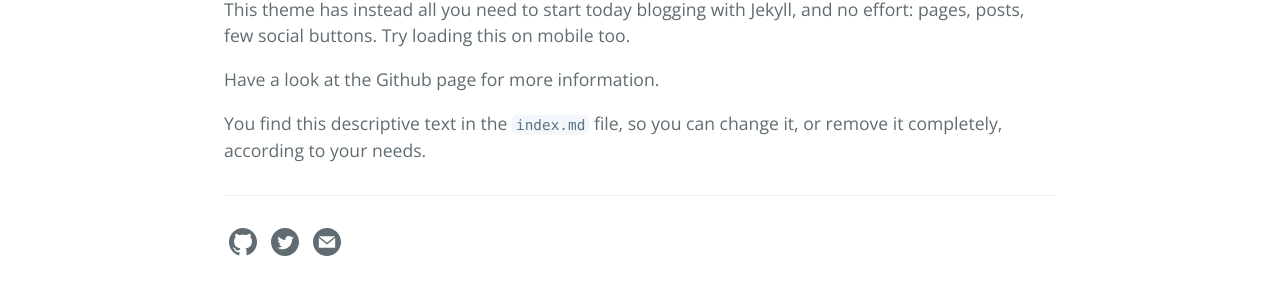
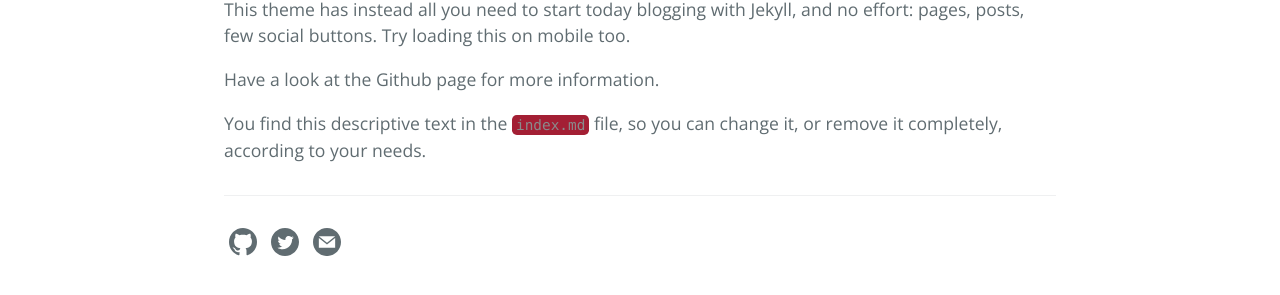
Before and after one commit to jloffredo2/jloffredo2.github.io, a Jekyll site: the page built from index.md, in a window 1280 px wide. Shown: the part 495-790 px from the top of the page. Built offline with Jekyll 4.4.1, drawn with Linux system fonts in a browser that asks for light colours.

Commit message:
more color

```diff
--- a/_sass/variables.scss
+++ b/_sass/variables.scss
@@ -14,8 +14,8 @@ $body-link-color: #8A8B8C !default;
 $blockquote-text-color: #A31F34 !default;
 
 // Code
-$code-bg-color: #f3f6fa !default;
-$code-text-color: #567482 !default;
+$code-bg-color: #A31F34 !default;
+$code-text-color: #8A8B8C !default;
 
 // Borders
 $border-color: #dce6f0 !default;
```
